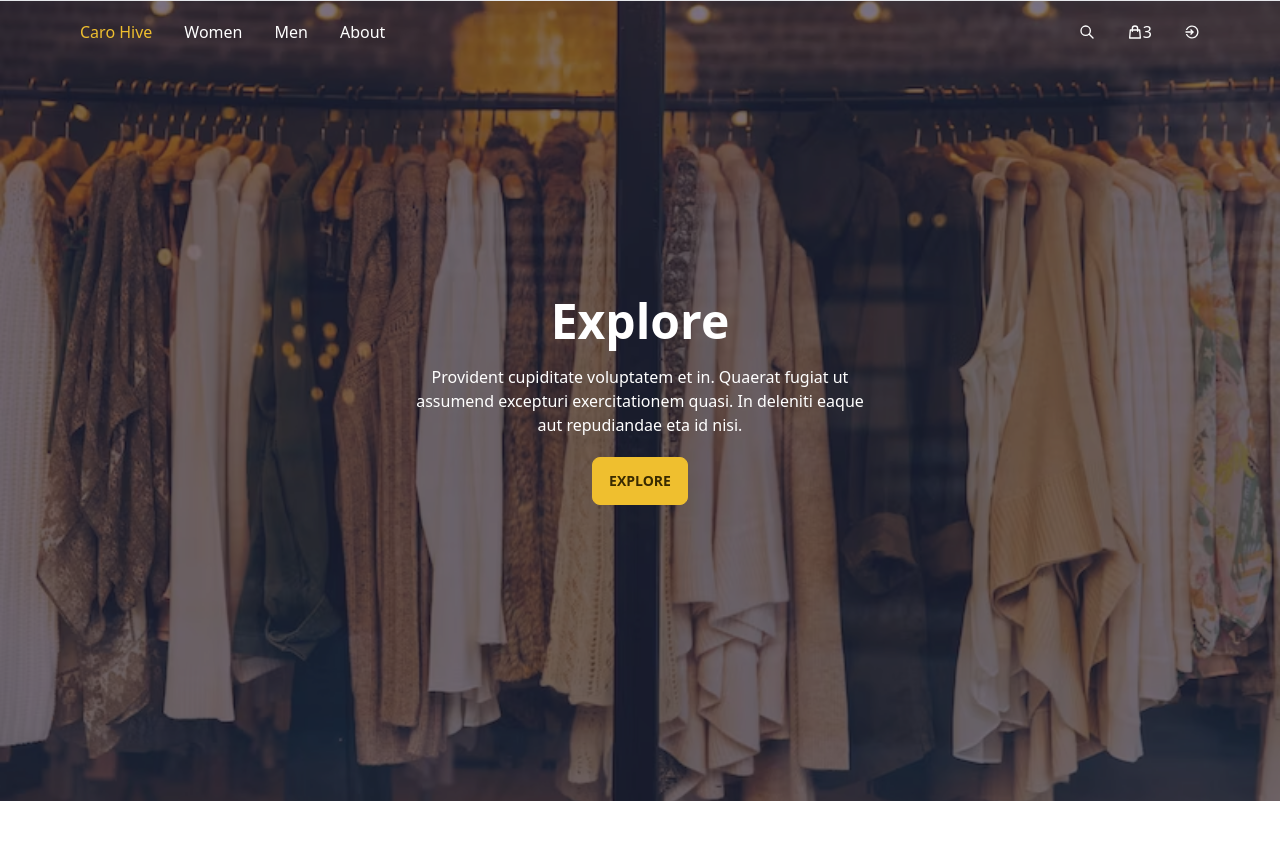
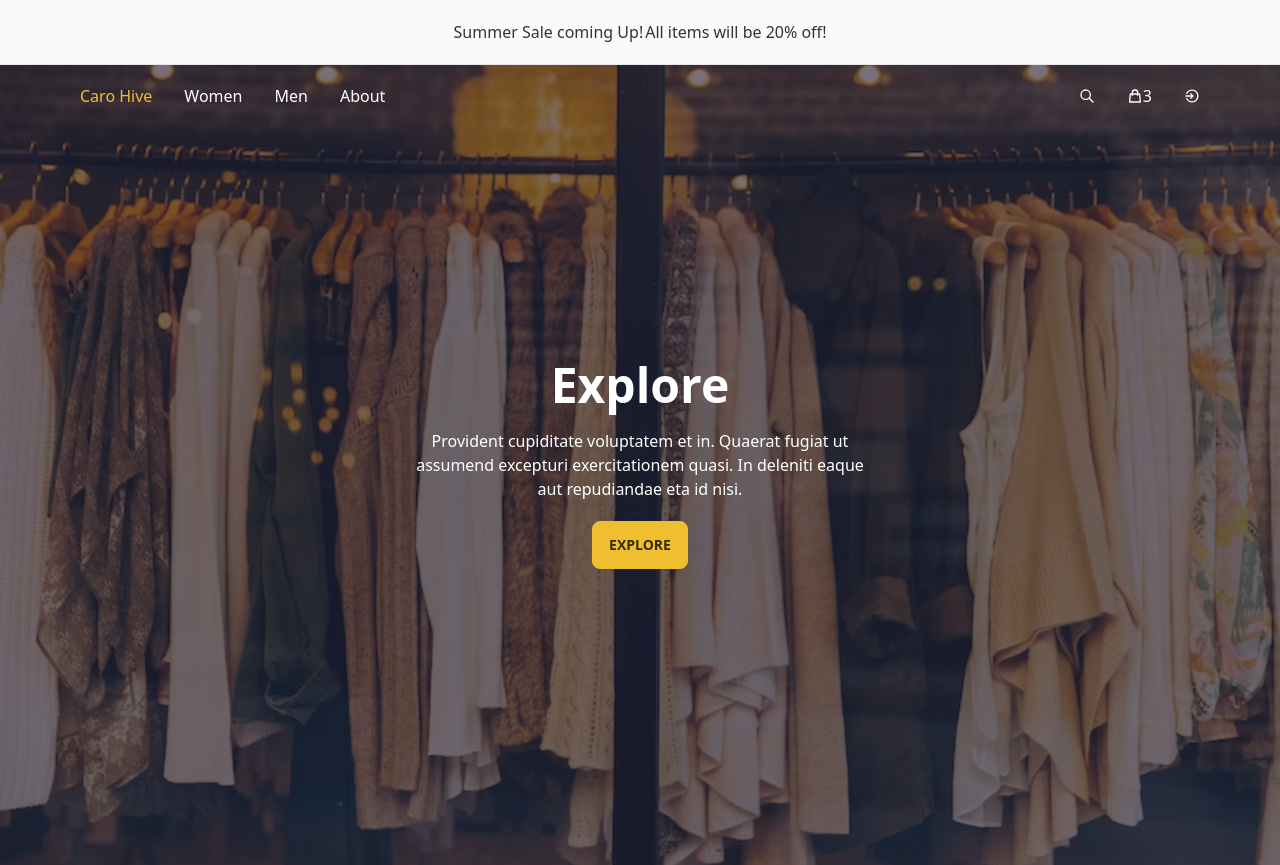
Before and after one commit to An-Be/CaroHive, a React (Create React App) app in the folder client/: page /home in a window 1280 px wide. Before the commit the page ends 801 px from the top, so only its background shows below. Built offline with nearby package versions, Linux system fonts and the light colour scheme.

Commit message:
banner added

```diff
--- a/client/src/App.js
+++ b/client/src/App.js
@@ -2,6 +2,7 @@ import './App.scss';
 import { Navbar } from './components/Header/Navbar/Navbar';
 import { Outlet, useLocation, useNavigate } from 'react-router-dom'
 import { useEffect } from 'react';
+import Banner from './components/Header/Banner/Banner';
 
 function App() {
   const location = useLocation();
@@ -16,6 +17,7 @@ function App() {
 
   return (
     <div className="App">
+      <Banner />
       <Navbar />
       <hr />
       <Outlet />
--- /dev/null
+++ b/client/src/components/Header/Banner/Banner.jsx
@@ -0,0 +1,13 @@
+import React from 'react';
+import './Banner.scss';
+
+const Banner = () => {
+  return (
+    <div className='Banner navbar h-5 bg-slate-50'>
+        <h1 className='Banner__header'>Summer Sale coming Up!</h1>
+        <span className='Banner__sale'>All items will be 20% off!</span>
+    </div>
+  )
+}
+
+export default Banner
--- /dev/null
+++ b/client/src/components/Header/Banner/Banner.scss
@@ -0,0 +1,8 @@
+.Banner{
+    display: flex;
+    align-items: center;
+    justify-content: center;
+    &__header{
+        padding-right: 2px;
+    }
+}
```
